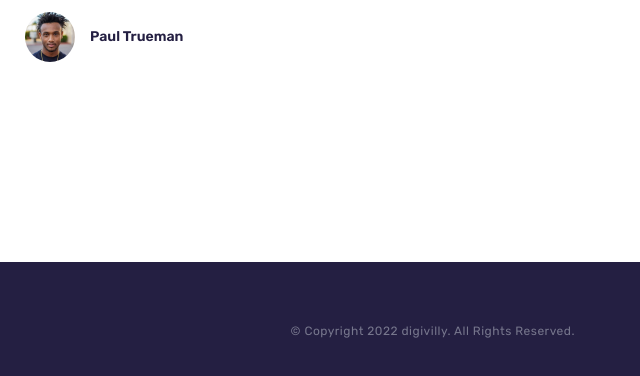
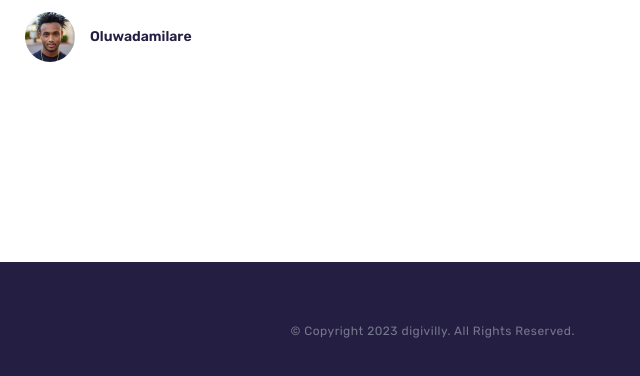
Before and after one commit to Drhay1/foodcraft, a plain HTML site: page index.html in a window 1280 px wide. Shown: the part 4300-4676 px from the top of the page, 640-1280 px from the left. Drawn offline with nearby package versions, Linux system fonts and the light colour scheme; a script that the page names is missing.

Commit message:
made few updates

```diff
--- a/index.html
+++ b/index.html
@@ -698,7 +698,7 @@
                 <img src="./assets/images/testimonials2.jpg" alt="customer image" class="customer-img" width="100" loading="lazy">
               </div>
 
-              <h5 class="customer-name">Paul Trueman</h5>
+              <h5 class="customer-name">Oluwadamilare</h5>
             </div>
 
           </div>
@@ -746,7 +746,7 @@
 
         </div>
 
-        <p class="copyright">&copy; Copyright 2022 digivilly. All Rights Reserved.</p>
+        <p class="copyright">&copy; Copyright 2023 digivilly. All Rights Reserved.</p>
 
       </div>
 
```
